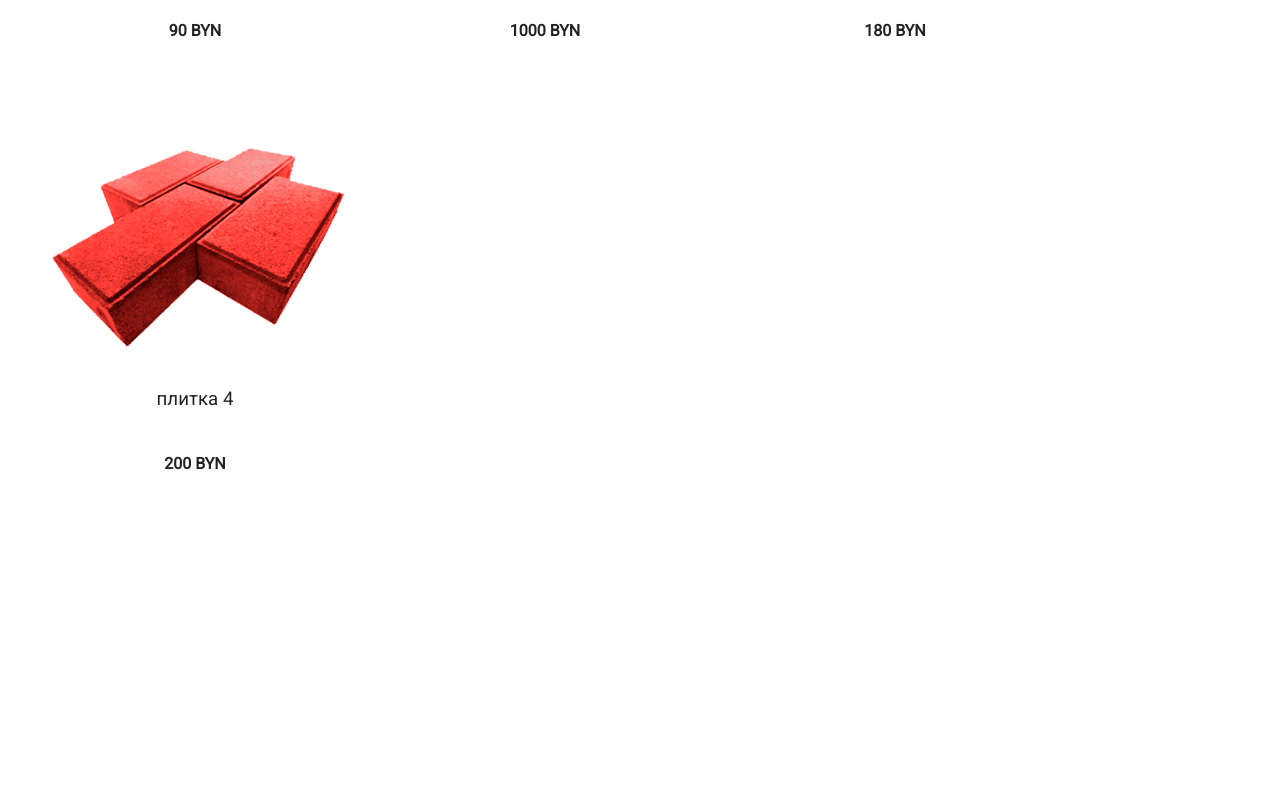
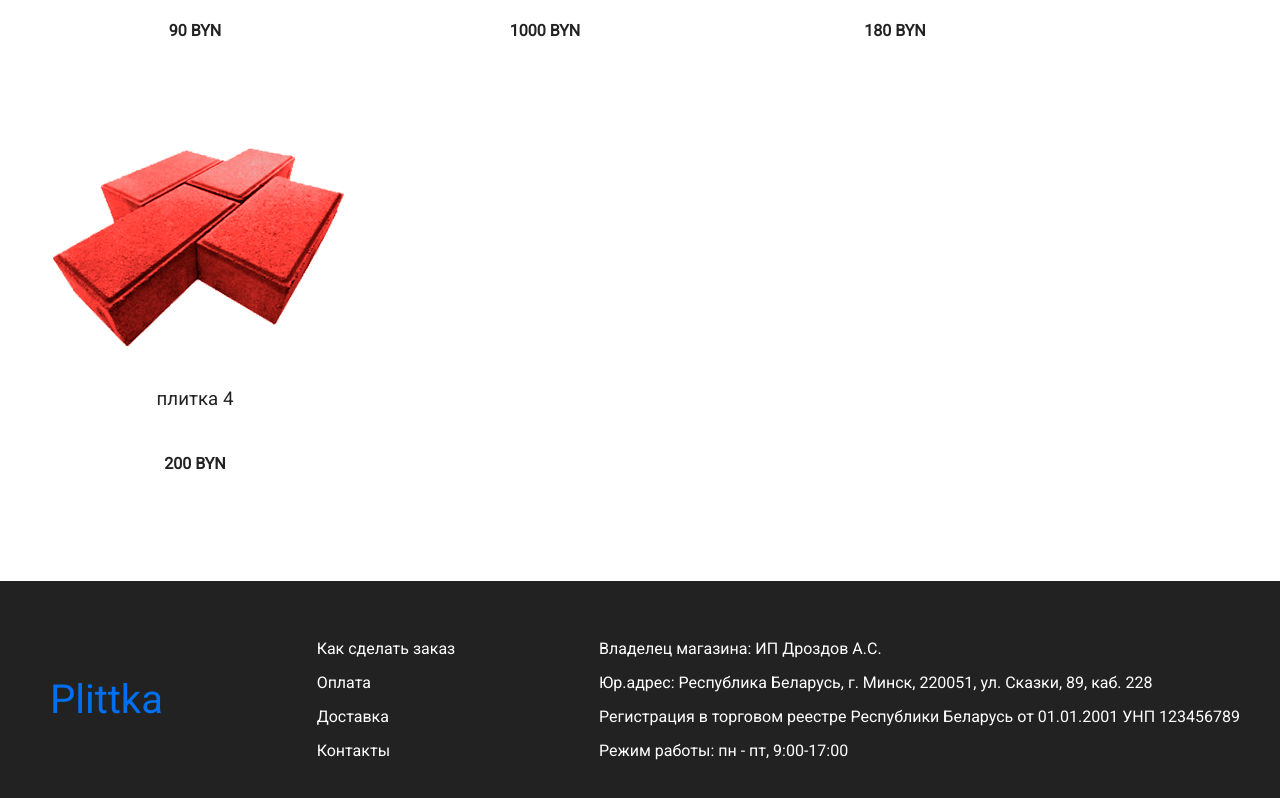
Before and after one commit to eugeneborodko/plittka-store, a Next.js app: page / in a window 1280 px wide. Shown: the part 1132-1930 px from the top of the page. Before the commit the page ends 1713 px from the top, so only its background shows below. Built offline with nearby package versions, Linux system fonts and the light colour scheme.

Commit message:
feat: add footer

```diff
--- /dev/null
+++ b/components/additional-categories.component.js
@@ -0,0 +1,26 @@
+import useSWR from 'swr'
+import uniqid from 'uniqid'
+
+import './../styles/additional-categories.scss'
+
+const fetcher = (url) => fetch(url).then((res) => res.json())
+const id = uniqid()
+
+export default () => {
+  const { data, error } = useSWR('/api/get-content', fetcher)
+
+  if (error) return <div>Не удалось загрузить данные</div>
+  if (!data) return <div>Загрузка...</div>
+
+  return (
+    <ul className="additional-categories" key={id}>
+      {
+        data['additional-categories'].map((category) => (
+          <li className="additional-categories__item" key={category.id}>
+            <a className="additional-categories__link" href="#">{category.name}</a>
+          </li>
+        ))
+      }
+    </ul>
+  )
+}
--- /dev/null
+++ b/components/footer.component.js
@@ -0,0 +1,18 @@
+import Link from 'next/link'
+
+import AdditionalCategories from './additional-categories.component'
+import OwnerInfo from './owner-info.component'
+import './../styles/footer.scss'
+
+export default () =>
+  <footer className="footer">
+    <div className="container">
+      <nav className="nav">
+        <div className="logo">
+          <Link href="/"><a className="logo__link">Plittka</a></Link>
+        </div>
+        <AdditionalCategories />
+        <OwnerInfo />
+      </nav>
+    </div>
+  </footer>
--- a/components/layout.component.js
+++ b/components/layout.component.js
@@ -1,6 +1,7 @@
 import Head from 'next/head'
 
 import Header from './header.component'
+import Footer from './footer.component'
 
 export default ({ children, title = 'Интернет-магизин плитки' }) => <>
   <Head>
@@ -11,4 +12,5 @@ export default ({ children, title = 'Интернет-магизин плитк
   <main className="main">
     {children}
   </main>
+  <Footer />
 </>
--- /dev/null
+++ b/components/owner-info.component.js
@@ -0,0 +1,24 @@
+import useSWR from 'swr'
+import uniqid from 'uniqid'
+
+import './../styles/owner-info.scss'
+
+const fetcher = (url) => fetch(url).then((res) => res.json())
+const id = uniqid()
+
+export default () => {
+  const { data, error } = useSWR('/api/get-content', fetcher)
+
+  if (error) return <div>Не удалось загрузить данные</div>
+  if (!data) return <div>Загрузка...</div>
+
+  return (
+    <ul className="owner-info" key={id}>
+      {
+        data['owner-info'].map((text) => (
+          <li className="owner-info__item" key={text.id}>{text.text}</li>
+        ))
+      }
+    </ul>
+  )
+}
--- a/data.json
+++ b/data.json
@@ -84,5 +84,41 @@
         }
       ]
     }
+  ],
+  "additional-categories": [
+    {
+      "name": "Как сделать заказ",
+      "id": "kcnb379s"
+    },
+    {
+      "name": "Оплата",
+      "id": "kcnbaft4"
+    },
+    {
+      "name": "Доставка",
+      "id": "kcnbamwg"
+    },
+    {
+      "name": "Контакты",
+      "id": "kcnbasnr"
+    }
+  ],
+  "owner-info": [
+    {
+      "text": "Владелец магазина: ИП Дроздов А.С.",
+      "id": "kd4d924o"
+    },
+    {
+      "text": "Юр.адрес: Республика Беларусь, г. Минск, 220051, ул. Сказки, 89, каб. 228",
+      "id": "kd4daep8"
+    },
+    {
+      "text": "Регистрация в торговом реестре Республики Беларусь от 01.01.2001 УНП 123456789",
+      "id": "kd4dajlz"
+    },
+    {
+      "text": "Режим работы: пн - пт, 9:00-17:00",
+      "id": "kd4daoiq"
+    }
   ]
 }
--- /dev/null
+++ b/styles/additional-categories.scss
@@ -0,0 +1,17 @@
+.additional-categories {
+  margin: 0;
+  padding: 0 20px;
+  list-style: none;
+
+  &__item:not(:last-child) {
+    margin-bottom: 15px;
+  }
+
+  &__link {
+    color: #ffffff;
+
+    &:hover {
+      color: #0070f3;
+    }
+  }
+}
--- /dev/null
+++ b/styles/footer.scss
@@ -0,0 +1,4 @@
+.footer {
+  padding: 50px 0;
+  background: #222222;
+}
--- /dev/null
+++ b/styles/owner-info.scss
@@ -0,0 +1,13 @@
+.owner-info {
+  margin: 0;
+  padding: 0 20px;
+  list-style: none;
+
+  &__item {
+    color: #ffffff;
+
+    &:not(:last-child) {
+      margin-bottom: 15px;
+    }
+  }
+}
```
